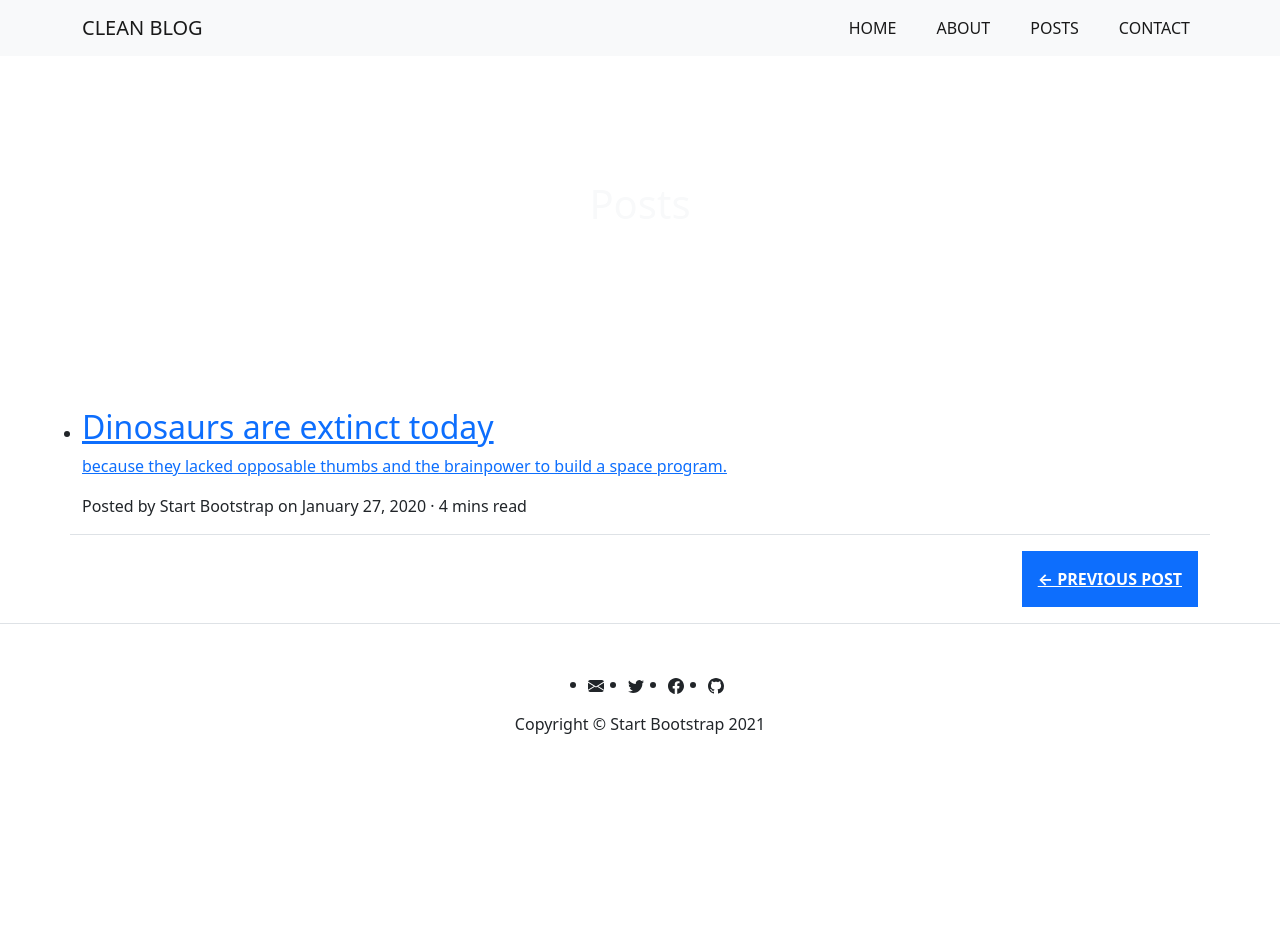
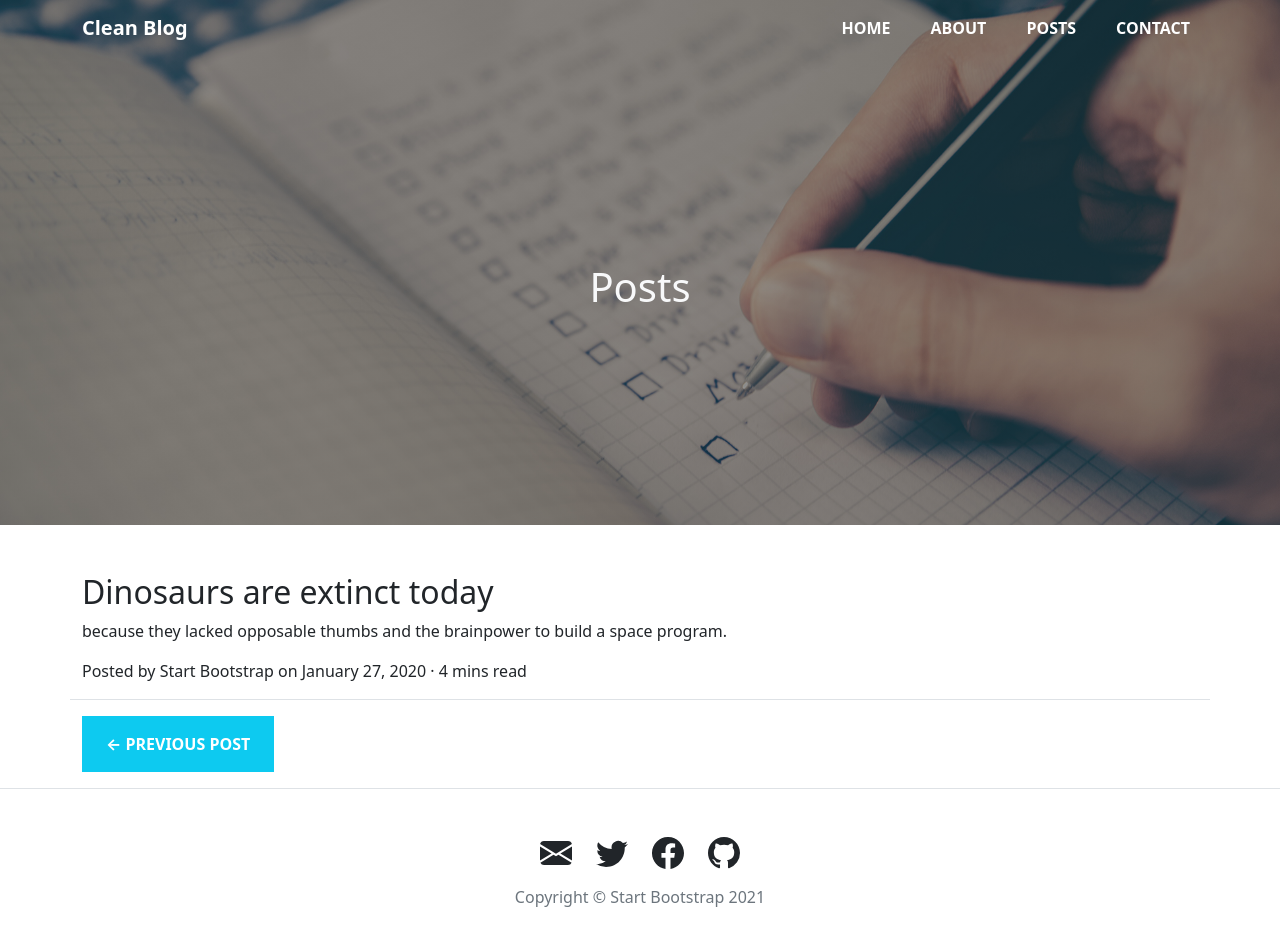
Before and after one commit to MatiasBastarrica/clean-blog-jekyll-bootstrap, a plain HTML site: page posts/page2/index.html in a window 1280 px wide. Before the commit the page ends 800 px from the top, so only its background shows below. Drawn offline with nearby package versions, Linux system fonts and the light colour scheme.

Commit message:
Style the post page 2

```diff
--- a/posts/page2/index.html
+++ b/posts/page2/index.html
@@ -13,17 +13,21 @@
     <title>Clean Blog Jekyll</title>
     <style>
       header {
-        background-image: url(./img/bg-index.jpg);
+        background-image: linear-gradient(
+            rgba(34, 38, 42, 0.5),
+            rgba(34, 38, 42, 0.5)
+          ),
+          url(./../../img/bg-post.jpg);
         background-repeat: no-repeat;
         background-size: cover;
         background-position: center;
-        min-height: 45vh;
+        min-height: 525px;
       }
     </style>
   </head>
   <body>
     <header class="d-flex flex-column mb-5">
-      <nav class="navbar navbar-expand-lg bg-light text-uppercase">
+      <nav class="navbar navbar-expand-lg fw-bolder navbar-dark bg-transparent">
         <div class="container">
           <a class="navbar-brand" href="./../index.html">Clean Blog</a>
           <button
@@ -41,7 +45,7 @@
             <ul class="navbar-nav ms-auto gap-4">
               <li class="nav-item">
                 <a
-                  class="nav-link active"
+                  class="nav-link active text-uppercase"
                   aria-current="page"
                   href="../../index.html"
                   >Home</a
@@ -49,7 +53,7 @@
               </li>
               <li class="nav-item">
                 <a
-                  class="nav-link active"
+                  class="nav-link active text-uppercase"
                   aria-current="page"
                   href="./../../about.html"
                   >About</a
@@ -57,7 +61,7 @@
               </li>
               <li class="nav-item">
                 <a
-                  class="nav-link active"
+                  class="nav-link active text-uppercase"
                   aria-current="page"
                   href="./../index.html"
                   >Posts</a
@@ -65,7 +69,7 @@
               </li>
               <li class="nav-item">
                 <a
-                  class="nav-link active"
+                  class="nav-link active text-uppercase"
                   aria-current="page"
                   href="./../../contact.html"
                   >Contact</a
@@ -83,9 +87,12 @@
     </header>
     <main>
       <section class="article-section mb-3">
-        <ul class="articles-container container border-bottom">
+        <ul class="articles-container container border-bottom list-unstyled">
           <li class="article">
-            <a href="./../../2020/1/27/dinosaurs.html" class="article-link">
+            <a
+              href="./../../2020/1/27/dinosaurs.html"
+              class="article-link text-decoration-none text-dark"
+            >
               <h2 class="article-title">Dinosaurs are extinct today</h2>
               <p class="article-subtitle">
                 because they lacked opposable thumbs and the brainpower to build
@@ -97,22 +104,24 @@
             </p>
           </li>
         </ul>
-        <div class="d-flex justify-content-end container">
+        <div class="d-flex justify-content-start container">
           <a
             href="./../index.html"
-            class="p-3 text-uppercase fw-bold text-bg-primary"
+            class="py-3 px-4 text-uppercase fw-bold text-bg-info text-decoration-none text-white"
             >← Previous post</a
           >
         </div>
       </section>
     </main>
     <footer class="border-top py-5">
-      <ul class="social-links d-flex justify-content-center gap-4">
+      <ul
+        class="social-links d-flex justify-content-center gap-4 list-unstyled"
+      >
         <li class="social-media-link">
           <svg
             xmlns="http://www.w3.org/2000/svg"
-            width="16"
-            height="16"
+            width="32"
+            height="32"
             fill="currentColor"
             class="bi bi-envelope-fill"
             viewBox="0 0 16 16"
@@ -125,8 +134,8 @@
         <li class="social-media-link">
           <svg
             xmlns="http://www.w3.org/2000/svg"
-            width="16"
-            height="16"
+            width="32"
+            height="32"
             fill="currentColor"
             class="bi bi-twitter"
             viewBox="0 0 16 16"
@@ -139,8 +148,8 @@
         <li class="social-media-link">
           <svg
             xmlns="http://www.w3.org/2000/svg"
-            width="16"
-            height="16"
+            width="32"
+            height="32"
             fill="currentColor"
             class="bi bi-facebook"
             viewBox="0 0 16 16"
@@ -153,8 +162,8 @@
         <li class="social-media-link">
           <svg
             xmlns="http://www.w3.org/2000/svg"
-            width="16"
-            height="16"
+            width="32"
+            height="32"
             fill="currentColor"
             class="bi bi-github"
             viewBox="0 0 16 16"
@@ -165,7 +174,7 @@
           </svg>
         </li>
       </ul>
-      <address class="d-flex justify-content-center">
+      <address class="d-flex justify-content-center text-secondary fs-6">
         Copyright © Start Bootstrap 2021
       </address>
     </footer>
```
Also changed, not shown: posts/index.html (+1 -1 lines).
